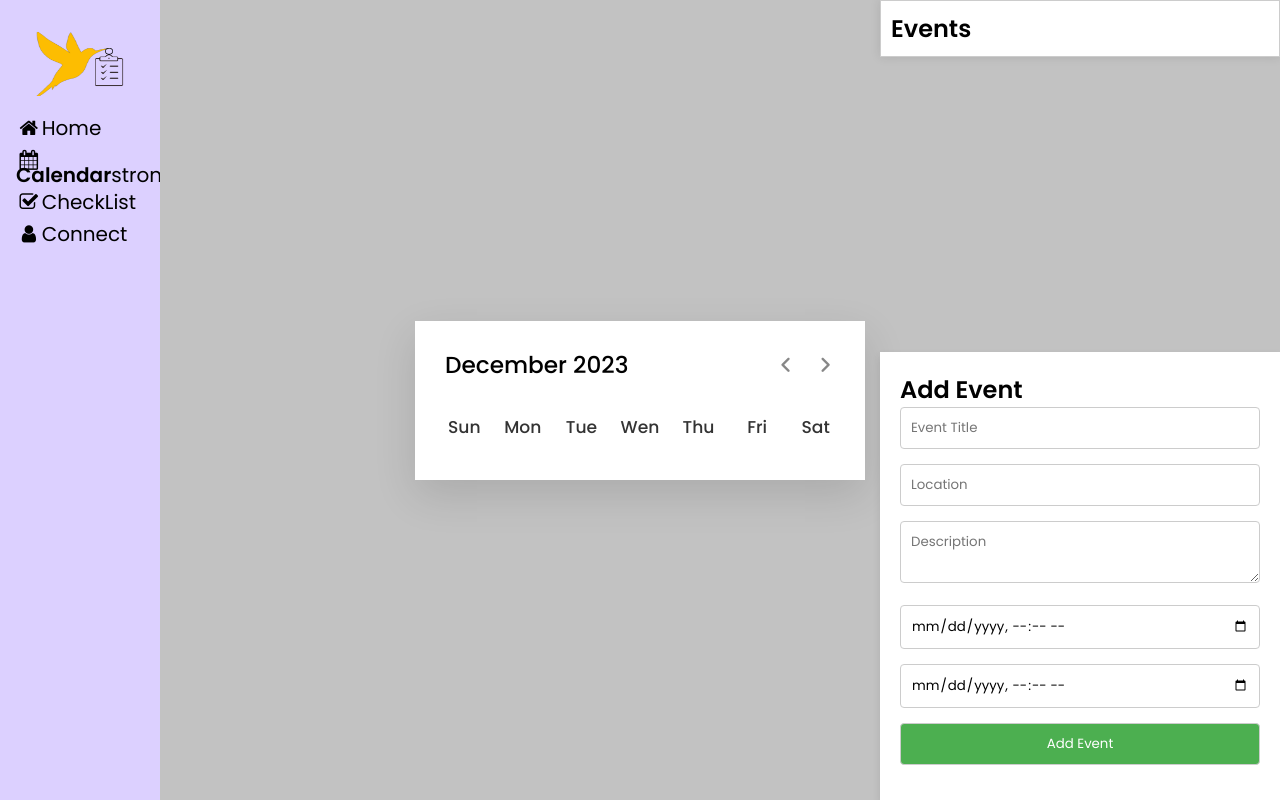
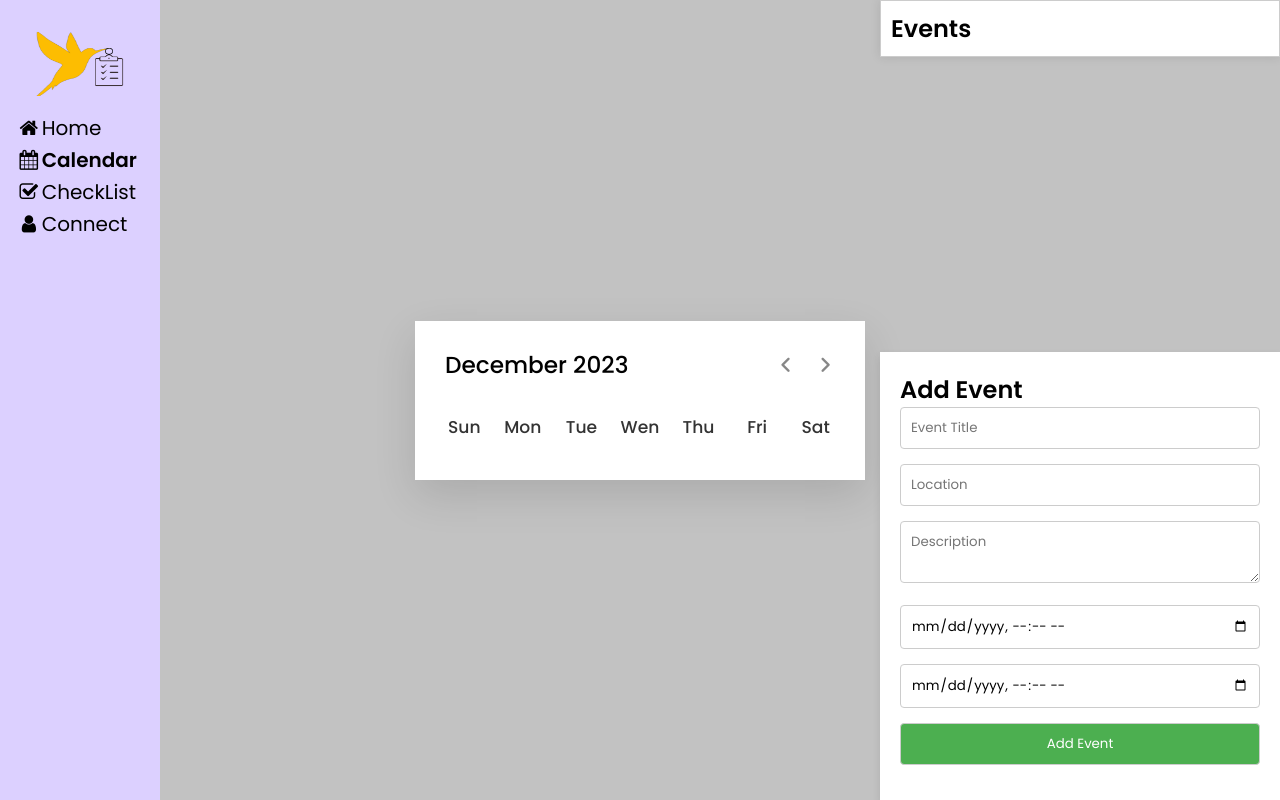
Before and after one commit to felixzsong8/TaskBird, a website: page src/public/index.html in a window 1280 px wide. Drawn offline with nearby package versions, Linux system fonts and the light colour scheme; no server answers.

Commit message:
Update index.html

```diff
--- a/src/public/index.html
+++ b/src/public/index.html
@@ -18,7 +18,7 @@
             </a>
             <div class="pages">
                 <a href='https://felixzsong8.github.io/TaskBird/home.html'><i class='fa fa-fw fa-home'></i>Home</a>
-                <a href='https://felixzsong8.github.io/TaskBird/src/public/index.html'><i class='fa fa-fw fa-calendar'></i><strong>Calendar</strong>strong></a>
+                <a href='https://felixzsong8.github.io/TaskBird/src/public/index.html'><i class='fa fa-fw fa-calendar'></i><strong>Calendar</strong></a>
                 <a href='https://felixzsong8.github.io/TaskBird/checklist.html'><i class='fa fa-fw fa-check-square-o'></i>CheckList</a>
                 <a href='https://yvonnel.sgedu.site/final_proj/connect.php'><i class='fa fa-fw fa-user'></i>Connect</a>
             </div>
```
